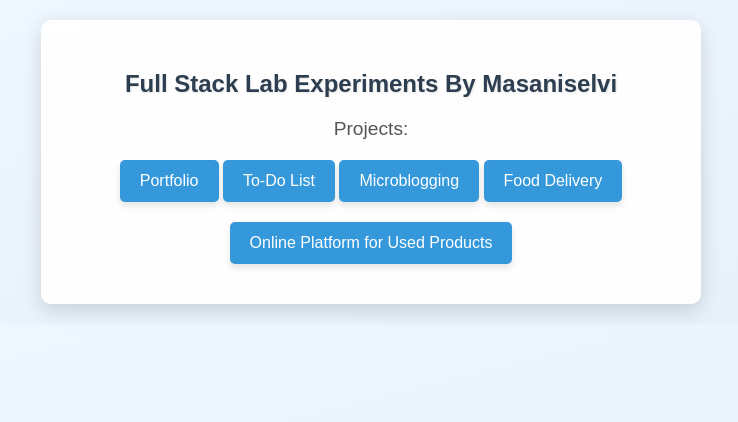
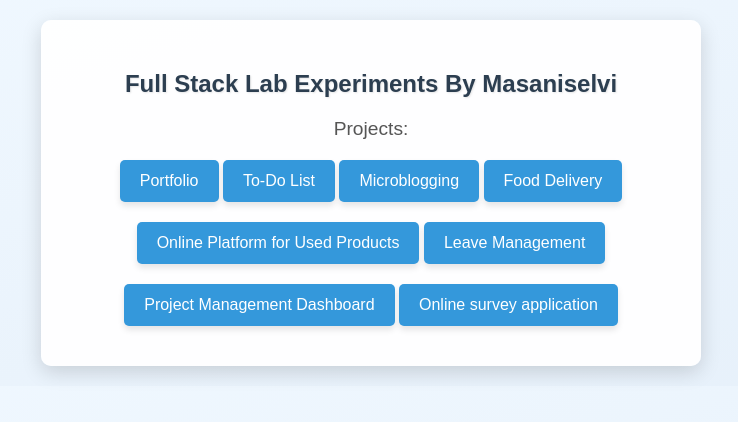
Before and after one commit to MasaniselviGanesan/fullstack, a plain HTML site: page index.html in a window 1280 px wide. Shown: the whole page, without its empty margins (269-1007 px from the left). Drawn offline with Linux system fonts and the light colour scheme.

Commit message:
Update index.html

```diff
--- a/index.html
+++ b/index.html
@@ -75,6 +75,9 @@
         <a href="https://masaniselviganesan.github.io/fullstack/blog/index.html">Microblogging</a>
         <a href="https://masaniselviganesan.github.io/fullstack/food">Food Delivery</a>
         <a href="https://masaniselviganesan.github.io/fullstack/online/index.html">Online Platform for Used Products</a>
+        <a href="https://masaniselviganesan.github.io/fullstack/online/index.html">Leave Management</a>
+        <a href="https://masaniselviganesan.github.io/fullstack/online/index.html">Project Management Dashboard</a>
+        <a href="https://masaniselviganesan.github.io/fullstack/online/index.html">Online survey application</a>
     </section>
 </body>
 </html>
```
